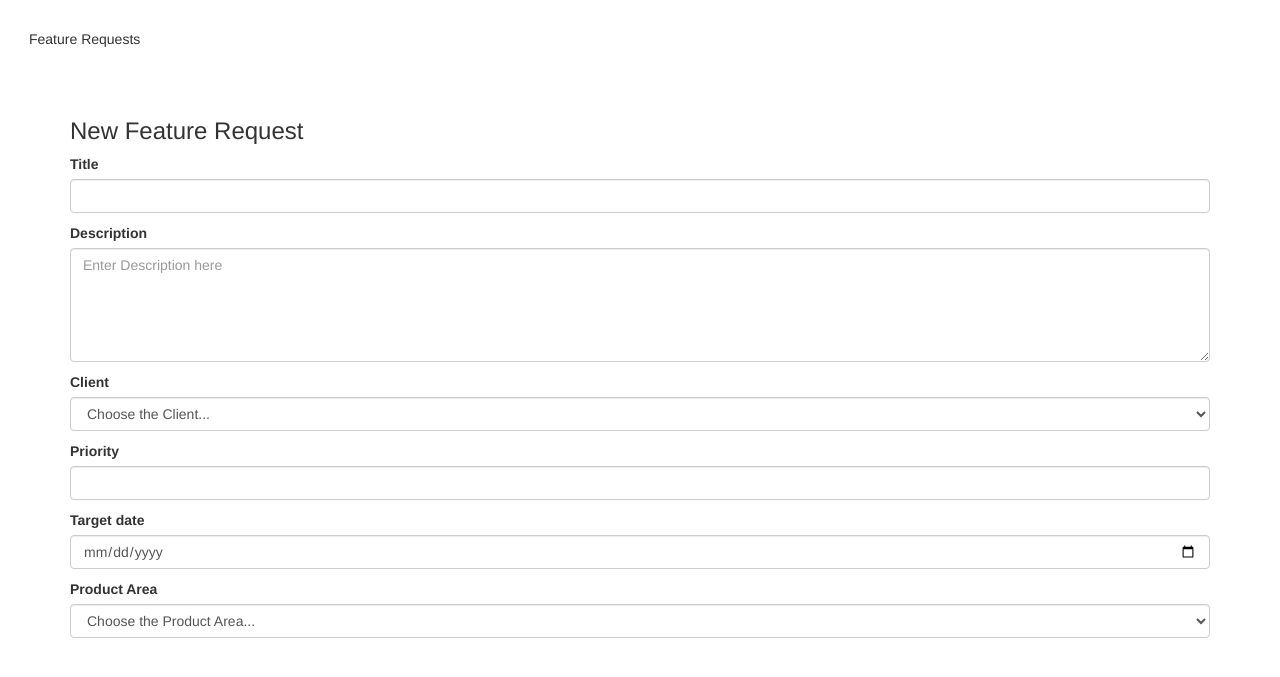
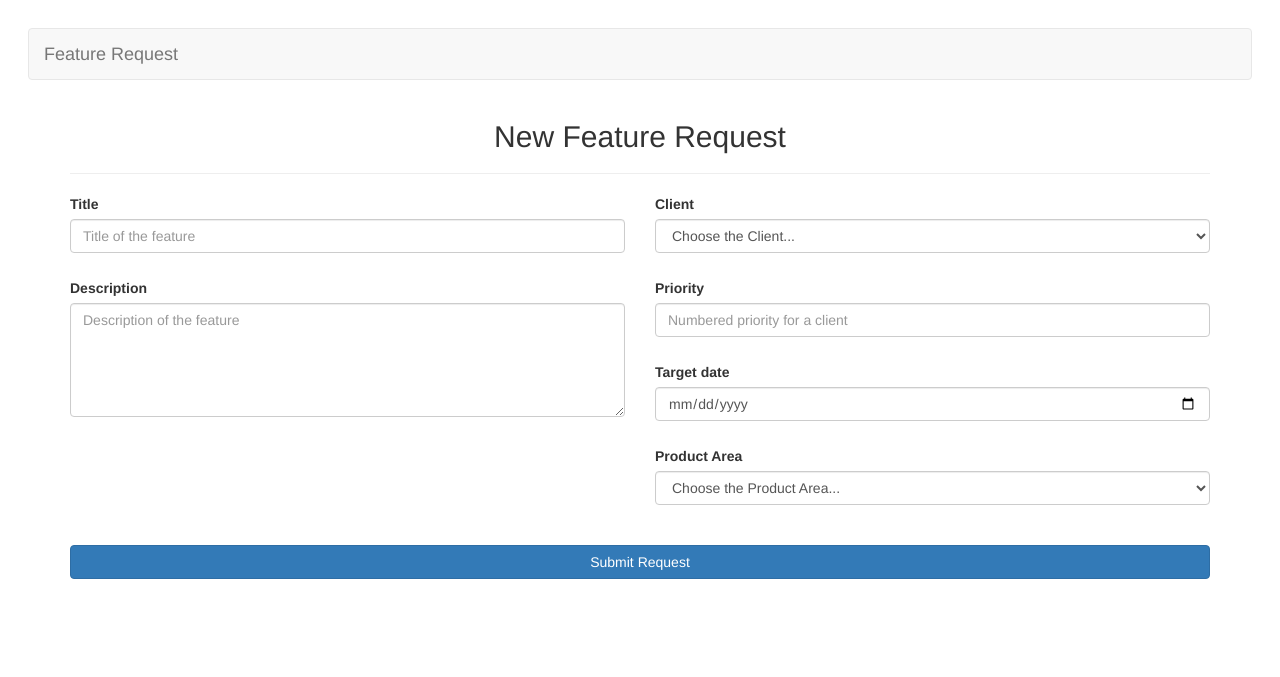
Before and after one commit to sushantkumr/Feature-Requests, a Flask app: page /new_feature_request in a window 1280 px wide. Shown: the top 677 px of the page. Run offline with Flask 2, Linux system fonts and the light colour scheme; some libraries are stand-ins or nearby versions.

Commit message:
Fixed input form and date fields in home page

```diff
--- a/server.py
+++ b/server.py
@@ -1,4 +1,5 @@
 from flask import Flask, render_template, request, jsonify
+from lib.models import db, utils
 import logging
 from importlib import import_module
 app = Flask(__name__)
@@ -47,13 +48,17 @@ def ajaxHandler():
 
     try:
         data = function(**kwargs)
+        db.db_session.commit()
         return jsonify({'success': True, 'data': data})
 
-    except:
+    except Exception as e:
+        # TODO: Log errors
+        # Discard all changes if an error occurs
+        db.db_session.rollback()
         return jsonify({
-            'message': 'Something failed. Please contact support',
-            'success': False
-            }), BAD_REQUEST
+            'success': False,
+            'message': 'Unhandled exception, session rolled back.'
+        }), BAD_REQUEST
 
 
 if __name__ == '__main__':
--- a/static/css/main.css
+++ b/static/css/main.css
@@ -3,7 +3,7 @@ html, body{
 }
 
 .s-m-b-2 {
-    margin-bottom: 10px;
+    margin-bottom: 25px !important;
 }
 
 body {
@@ -12,3 +12,10 @@ body {
     background-color: #f1f1ea;
     padding:2em;
 }
+
+@media (min-width: 1200px) {
+	.requestCard {
+	    width: 700px;
+        margin-left: 350px;
+	}
+}
--- a/static/js/new_feature_request.js
+++ b/static/js/new_feature_request.js
@@ -12,6 +12,7 @@ $(document).ready(function() {
         self.productAreaList = ko.observableArray(['Billing', 'Policies', 'Claims', 'Reports']);
         self.clientList = ko.observableArray(['Client A', 'Client B', 'Client C']);
 
+        self.submitRequest = function() {
             const data = {
                 title: self.newTitle(),
                 description: self.newDescription(),
@@ -20,8 +21,6 @@ $(document).ready(function() {
                 target_date: self.newTargetDate(),
                 product_area: self.newProductArea()
             };
-
-        self.submitRequest = function() {
             ec.utils.ajax('feature_requests', 'views', 'submit_feature_requests', data, function(response) {
                 if (!response.success) {
                     ec.utils.errorHandler(response);
--- a/templates/common-header.html
+++ b/templates/common-header.html
@@ -13,4 +13,11 @@
 	    <script type="text/javascript" src="/static/js/libs/moment.min.js"></script>
     	<script type="text/javascript" src="/static/js/utils.js"></script>
         <title>Feature Request App</title>
+    	<nav class="navbar navbar-default">
+          <div class="container-fluid">
+            <div class="navbar-header">
+              <a class="navbar-brand" href="/">Feature Request</a>
+            </div>
+          </div>
+        </nav>
     </head>
--- a/templates/new_feature_request.html
+++ b/templates/new_feature_request.html
@@ -1,38 +1,38 @@
 {% include 'common-header.html' %}
 <script type="text/javascript" src="/static/js/new_feature_request.js"></script>
-
     <body>
-    	<div class="navbar">
-        	<p>Feature Requests</p>
-    	</div>
-        <div class="container">
-            <h3>New Feature Request</h3>
-            <form>
-                <div class="form-group">
+        <div>
+            <form class="container" >
+                <h2 class="ui center aligned header" style="text-align: center;">New Feature Request</h2>
+                <hr>
+                <div class="form-group row">
+                    <div class="col-xs-12 col-md-6 col-lg-6">
                         <div class="s-m-b-2 ">
                             <label>Title</label>
-                        <input id="title" class="form-control" type="text" data-bind="textinput: newTitle" />
+                            <input id="title" class="form-control" type="text" data-bind="textinput: newTitle" placeholder="Title of the feature" />
                         </div>
-                    <div class="s-m-b-2 ">
+                        <div class="s-m-b-2">
                             <label>Description</label>
-                        <textarea id="description" class="form-control" rows="5" cols="75" placeholder="Enter Description here" data-bind="textinput: newDescription"></textarea>
+                            <textarea id="description" class="form-control" rows="5" cols="75" placeholder="Description of the feature" data-bind="textinput: newDescription"></textarea>
                         </div>
-                    <div class="s-m-b-2 ">
+                    </div>
+                    <div class="col-xs-12 col-md-6 col-lg-6">
+                        <div class="s-m-b-2">
                             <label>Client</label>
                             <select class="form-control" data-bind="options: clientList,
                                                                 value: newClient,
                                                                 optionsCaption: 'Choose the Client...'
                                                                 "></select>
                         </div>
-                    <div class="s-m-b-2 ">
+                        <div class="s-m-b-2">
                             <label>Priority</label>
-                        <input id="priority" class="form-control" type="text" data-bind="textinput: newPriority" />
+                            <input id="priority" class="form-control" type="number" data-bind="textinput: newPriority" placeholder="Numbered priority for a client" />
                         </div>
                         <div class="s-m-b-2">
                             <label>Target date</label>
-                        <input id="targetDate" class="form-control" data-bind="datePicker : targetdate" type="date">
+                            <input id="targetDate" class="form-control" data-bind="textinput: newTargetDate" type="date" placeholder="Date on which the client wants the feature">
                         </div>
-                    <div class="s-m-b-2 ">
+                        <div class="s-m-b-2">
                             <label for="newProductArea">Product Area</label>
                             <select class="form-control" data-bind="options: productAreaList,
                                                                     value: newProductArea,
@@ -40,6 +40,12 @@
                                                                     "></select>
                         </div>
                     </div>
+                </div>
+                <div class="row">
+                    <div class="col-xs-12 col-lg-12 col-md-12">
+                        <button class="btn btn-primary btn-block" data-bind="click: submitRequest">Submit Request</button>
+                    </div>
+                </div>
             </form>
         </div>
     </body>
```
Also changed, not shown: templates/home.html (+4 -7 lines). Lines whose indentation alone changed are shown as unchanged.
